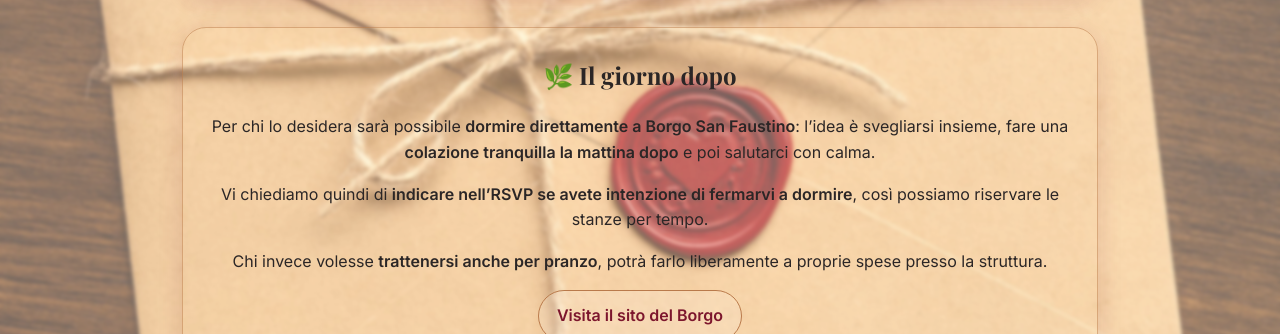
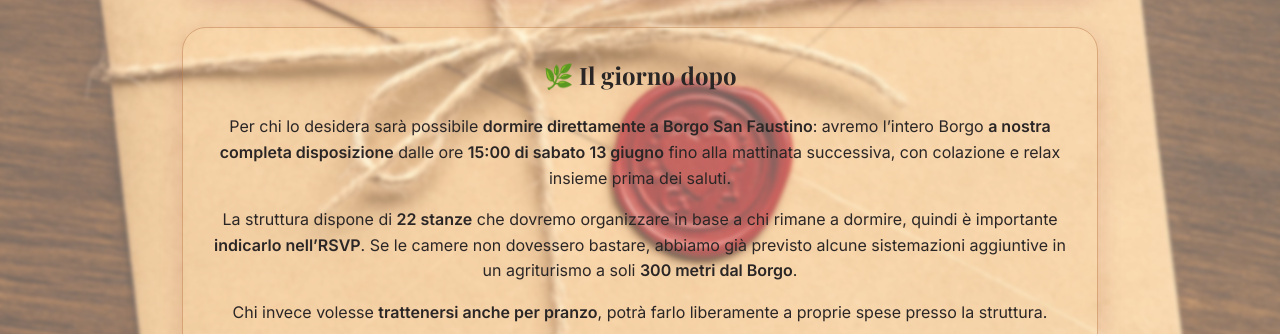
Before and after one commit to Kernel-Trentadue/Matrimonio-Giuseppe-e-Angela, a plain HTML site: page index.html in a window 1280 px wide. Shown: the part 1039-1373 px from the top of the page. Drawn offline with nearby package versions, Linux system fonts and the light colour scheme.

Commit message:
Update index.html

```diff
--- a/index.html
+++ b/index.html
@@ -85,8 +85,18 @@
 
         <div class="block" style="text-align:center;margin-top:30px">
           <h2 style="font-family:'Playfair Display',serif;margin-top:0">🌿 Il giorno dopo</h2>
-          <p>Per chi lo desidera sarà possibile <strong>dormire direttamente a Borgo San Faustino</strong>: l’idea è svegliarsi insieme, fare una <strong>colazione tranquilla la mattina dopo</strong> e poi salutarci con calma.</p>
-          <p>Vi chiediamo quindi di <strong>indicare nell’RSVP se avete intenzione di fermarvi a dormire</strong>, così possiamo riservare le stanze per tempo.</p>
+          <p>
+  Per chi lo desidera sarà possibile <strong>dormire direttamente a Borgo San Faustino</strong>:
+  avremo l’intero Borgo <strong>a nostra completa disposizione</strong> dalle ore <strong>15:00 di sabato 13 giugno</strong>
+  fino alla mattinata successiva, con colazione e relax insieme prima dei saluti.
+</p>
+<p>
+  La struttura dispone di <strong>22 stanze</strong> che dovremo organizzare in base a chi rimane a dormire, quindi
+  è importante <strong>indicarlo nell’RSVP</strong>.
+  Se le camere non dovessero bastare, abbiamo già previsto alcune sistemazioni aggiuntive
+  in un agriturismo a soli <strong>300 metri dal Borgo</strong>.
+</p>
+
           <p>Chi invece volesse <strong>trattenersi anche per pranzo</strong>, potrà farlo liberamente a proprie spese presso la struttura.</p>
           <p><a class="btn ghost" href="https://www.borgosanfaustino.it" target="_blank" rel="noopener">Visita il sito del Borgo</a></p>
         </div>
```
